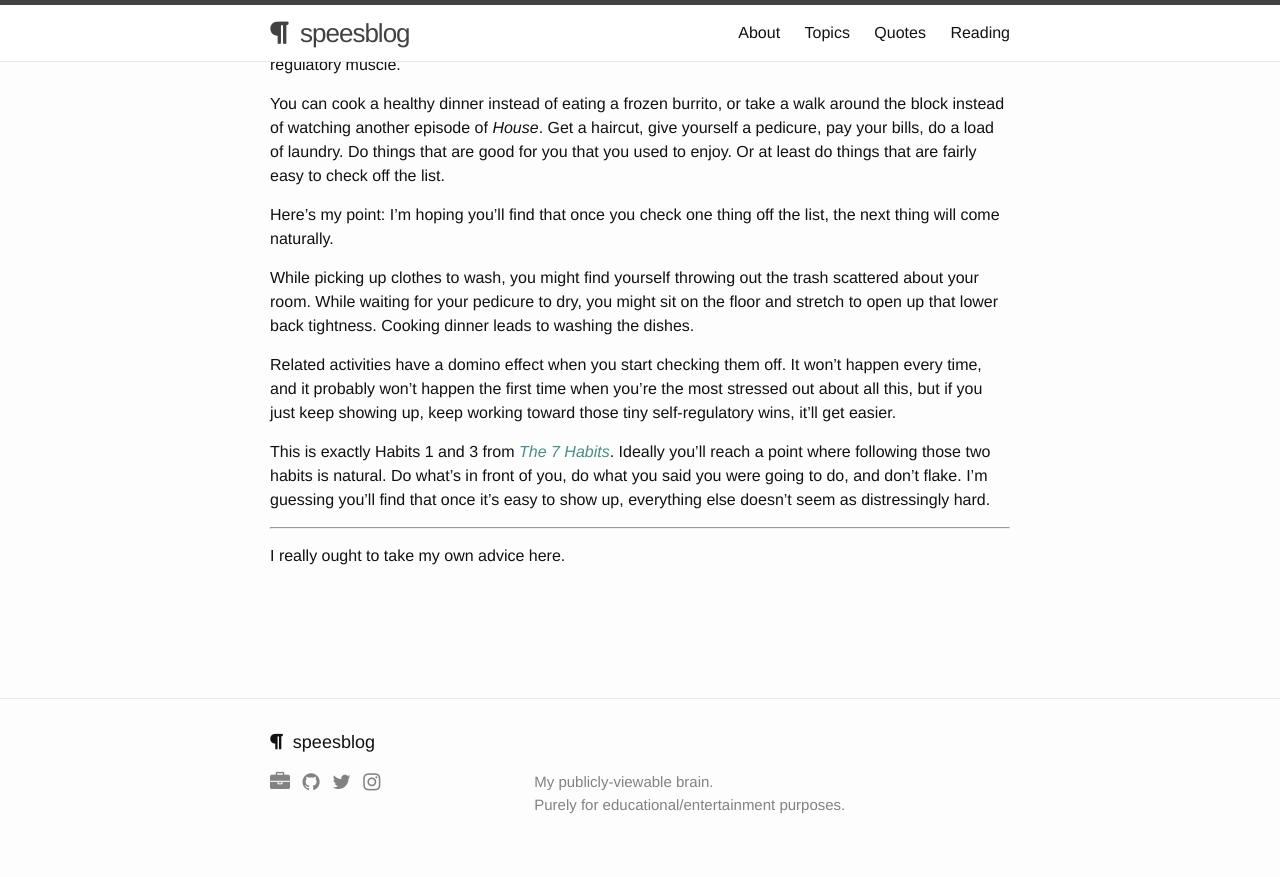
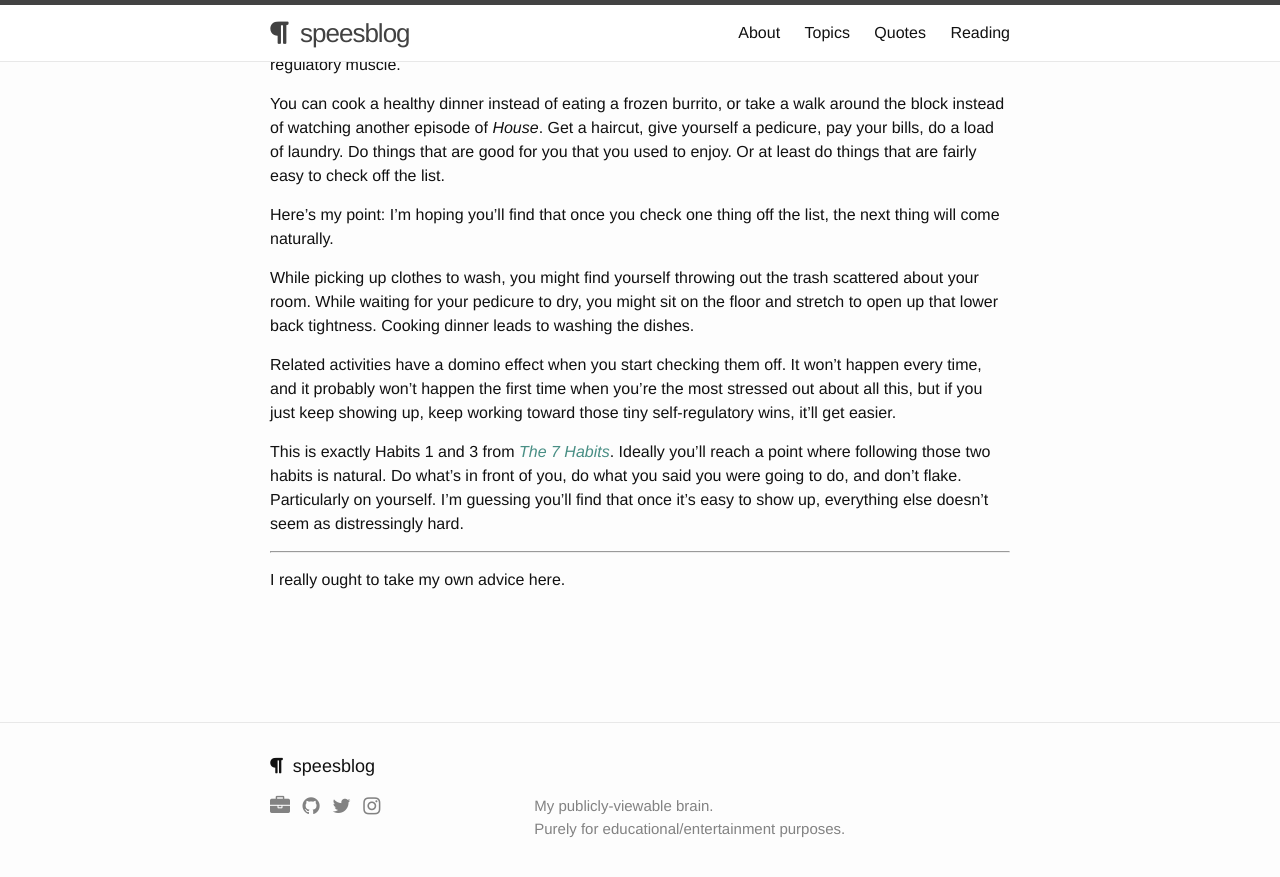
Before and after one commit to shelbyspees/speesblog, a Jekyll site: the page built from _posts/2015-03-15-just-show-up.md, in a window 1280 px wide and 900 px high, scrolled down 1370 px. Shown: the top 877 px of the window. Built offline with Jekyll 4.4.1, drawn with Linux system fonts in a browser that asks for light colours; nearby versions of some CDN libraries.

Commit message:
Add picture

```diff
--- a/_posts/2015-03-15-just-show-up.md
+++ b/_posts/2015-03-15-just-show-up.md
@@ -45,7 +45,7 @@ While picking up clothes to wash, you might find yourself throwing out the trash
 
 Related activities have a domino effect when you start checking them off. It won't happen every time, and it probably won't happen the first time when you're the most stressed out about all this, but if you just keep showing up, keep working toward those tiny self-regulatory wins, it'll get easier.
 
-This is exactly Habits 1 and 3 from [*The 7 Habits*]({{ site.url }}{% post_url 2015-03-02-book-review-seven-habits %}). Ideally you'll reach a point where following those two habits is natural. Do what's in front of you, do what you said you were going to do, and don't flake. I'm guessing you'll find that once it's easy to show up, everything else doesn't seem as distressingly hard.
+This is exactly Habits 1 and 3 from [*The 7 Habits*]({{ site.url }}{% post_url 2015-03-02-book-review-seven-habits %}). Ideally you'll reach a point where following those two habits is natural. Do what's in front of you, do what you said you were going to do, and don't flake. Particularly on yourself. I'm guessing you'll find that once it's easy to show up, everything else doesn't seem as distressingly hard.
 
 ---
 
```
Also changed, not shown: _posts/2015-03-14-the-best-decision.md (+2 -0 lines), assets/haircut-selfie.jpg (added).
